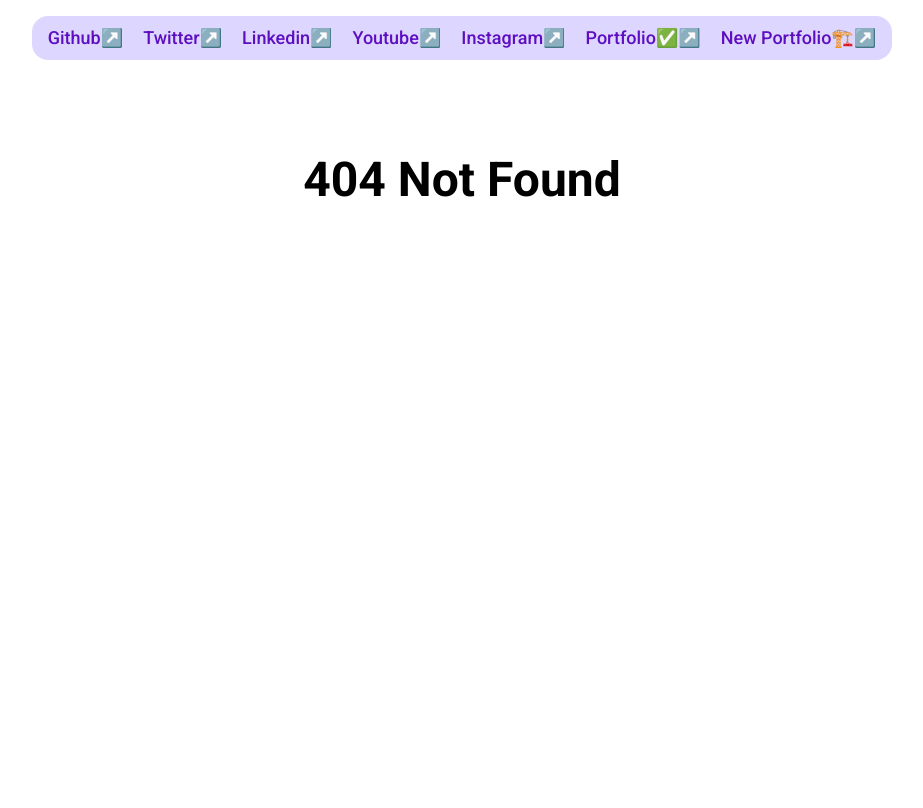
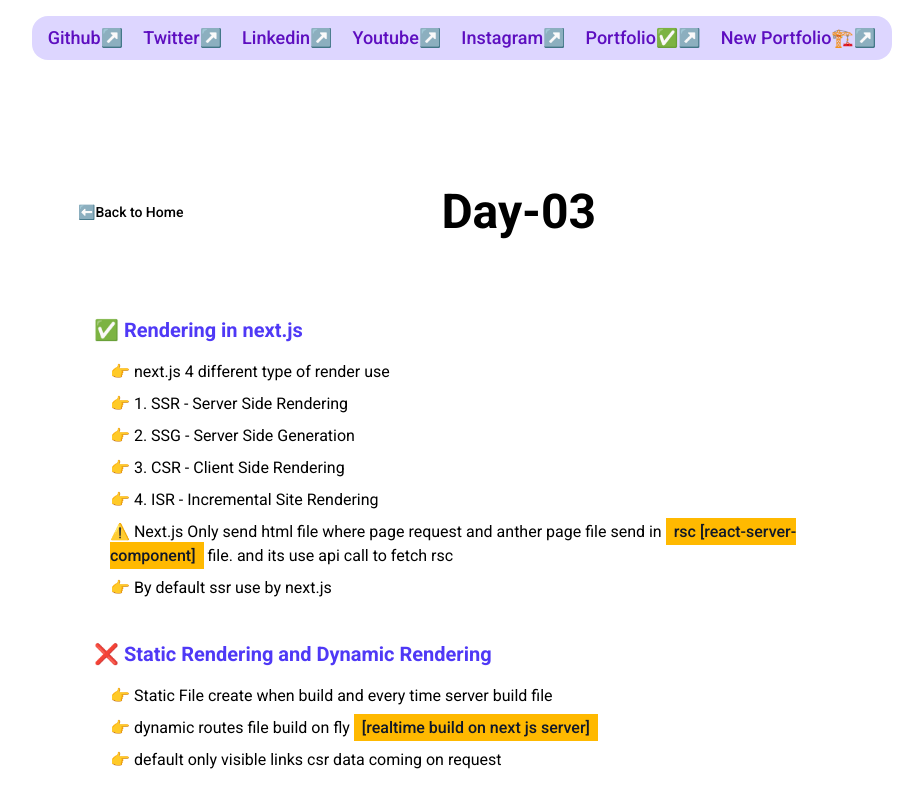
Before and after one commit to dhirajaryaa/winter-arc, a Next.js app: page /day03 in a window 1280 px wide. Before the commit this address had no page. Shown: the top 808 px of the page, without its empty margins (178-1101 px from the left). Built offline with nearby package versions, Linux system fonts and the light colour scheme.

Commit message:
day 3 created

```diff
--- a/src/app/day02/page.jsx
+++ b/src/app/day02/page.jsx
@@ -74,7 +74,7 @@ function day2Page() {
         ].map(({ label, code }, i) => (
           <div key={i} className="mt-4">
             <p>👉 {label}</p>
-            <pre className="p-2 bg-gray-200 rounded overflow-auto whitespace-pre-wrap break-words">
+            <pre className="p-2 bg-gray-200 rounded overflow-auto whitespace-pre-wrap wrap-break-word">
               <code className="wrap-break-word whitespace-pre-wrap">{code}</code>
             </pre>
           </div>
--- /dev/null
+++ b/src/app/day03/page.jsx
@@ -0,0 +1,42 @@
+import Section from '@/components/Section'
+import VideoAdd from '@/components/VideoAdd'
+import Link from 'next/link'
+import React from 'react'
+
+function day3Page() {
+    return (
+        <main className="w-full min-h-screen my-18" aria-labelledby="day02">
+            <div className="space-x-2 flex items-center justify-between">
+                <Link href="/" className="text-sm font-medium shrink-0">
+                    ⬅️Back to Home
+                </Link>
+                <h1
+                    id="day02"
+                    className="flex-1 text-5xl font-semibold text-center my-10"
+                    aria-level={2}
+                >
+                    Day-03
+                </h1>
+            </div>
+
+            {/* <VideoAdd videoLink="https://www.youtube.com/embed/EyHZTlFa-kc?si=Ja9XFEEUKaMnNMvd" /> */}
+
+            <Section isCompleted={true} title={"Rendering in next.js"}>
+                <p className='mt-2'>👉 next.js 4 different type of render use</p>
+                <p className='mt-2'>👉 1. SSR - Server Side Rendering</p>
+                <p className='mt-2'>👉 2. SSG - Server Side Generation</p>
+                <p className='mt-2'>👉 3. CSR - Client Side Rendering</p>
+                <p className='mt-2'>👉 4. ISR - Incremental Site Rendering</p>
+                <p className='mt-2'>⚠️ Next.js Only send html file where page request and anther page file send in <span className='highlighted'>rsc [react-server-component]</span> file. and its use api call to fetch rsc</p>
+                <p className='mt-2'>👉 By default ssr use by next.js</p>
+            </Section>
+            <Section isCompleted={false} title="Static Rendering and Dynamic Rendering">
+                <p className='mt-2'>👉 Static File create when build and every time server build file</p>
+                <p className='mt-2'>👉 dynamic routes file build on fly <span className='highlighted'>[realtime build on next js server]</span></p>
+                <p className='mt-2'>👉 default only visible links csr data coming on request</p>
+            </Section>
+        </main>
+    )
+}
+
+export default day3Page
--- a/src/app/page.jsx
+++ b/src/app/page.jsx
@@ -10,18 +10,7 @@ export default function Home() {
       <VideoAdd
         videoLink={"https://www.youtube.com/embed/1MFLDBCxXuc?si=h7JbViUb5bm3rWUU"}
       />
-      {/* <div className="flex justify-center items-center mt-10 w-full">
-        <iframe
-          width="560"
-          height="315"
-          src="https://www.youtube.com/embed/1MFLDBCxXuc?si=h7JbViUb5bm3rWUU"
-          title="YouTube video player"
-          frameBorder="0"
-          allowFullScreen
-          allow="accelerometer; autoplay; clipboard-write; encrypted-media; gyroscope; picture-in-picture; web-share"
-          referrerPolicy="strict-origin-when-cross-origin"
-        />
-      </div> */}
+
 
       <div className="flex justify-center items-center mt-10 flex-col w-full">
         <nav className="space-y-3">
@@ -31,6 +20,9 @@ export default function Home() {
           <Link href="/day02" className="block text-lg font-semibold text-emerald-500 hover:text-emerald-700">
             Day 02↗️
           </Link>
+          <Link href="/day03" className="block text-lg font-semibold text-emerald-500 hover:text-emerald-700">
+            Day 03↗️
+          </Link>
         </nav>
       </div>
     </main>
```
